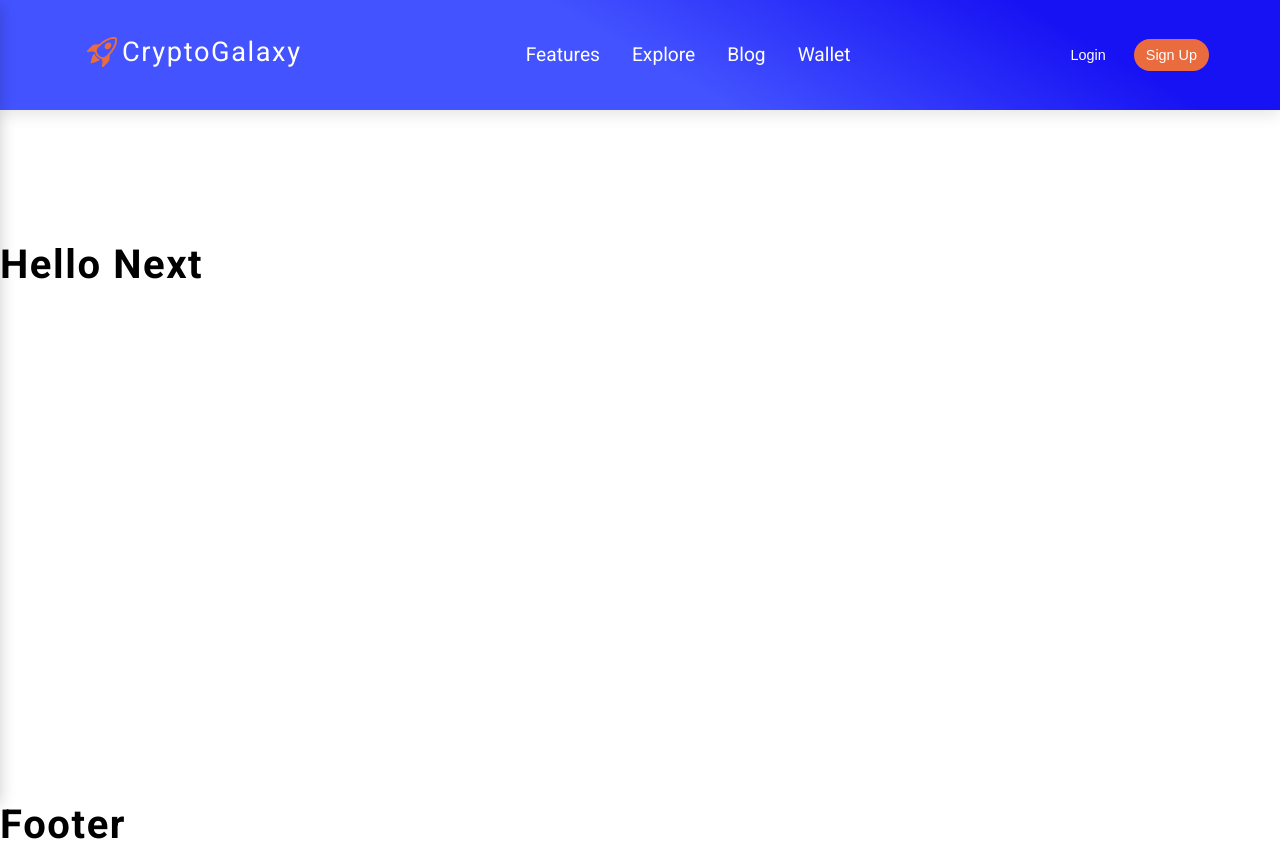
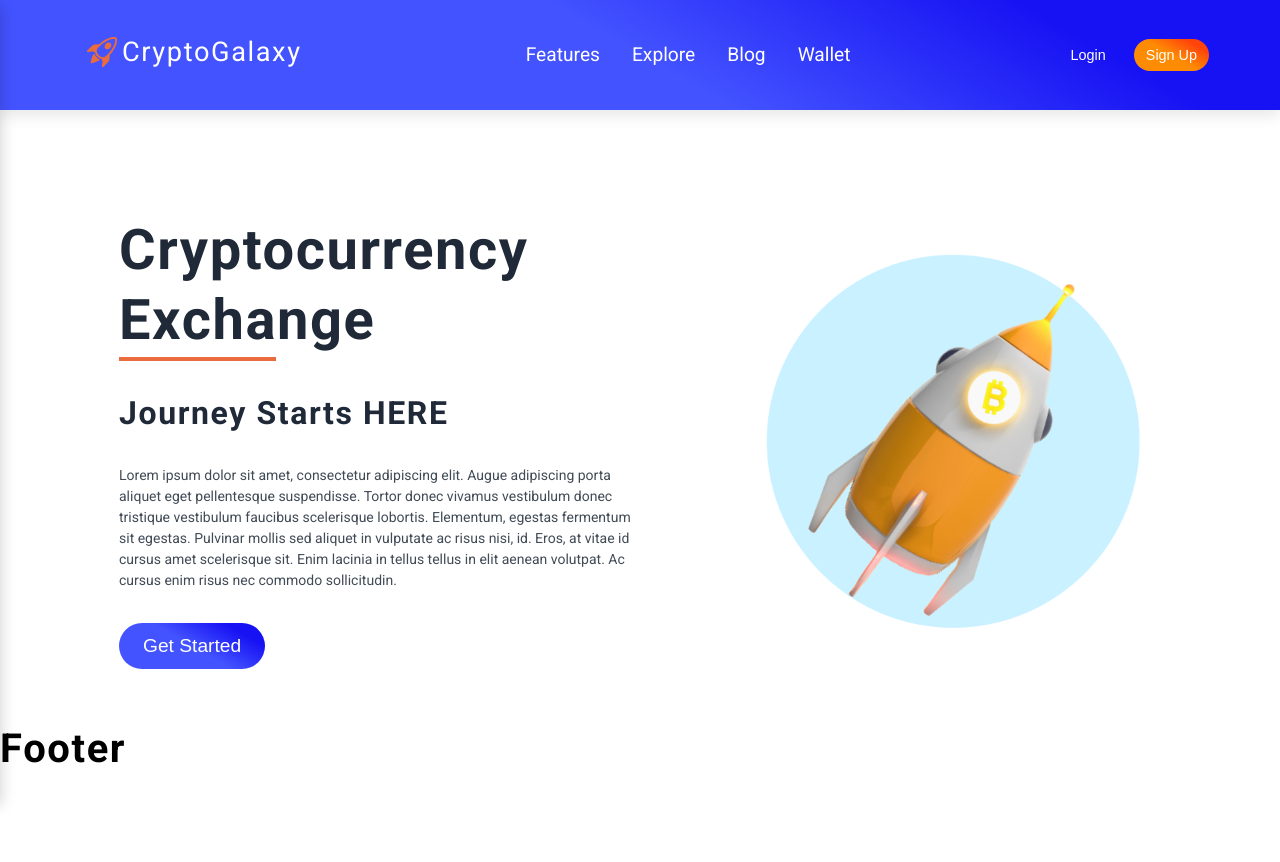
Before and after one commit to I-A11/CryptoGalaxy, a Next.js app: page / in a window 1280 px wide. After the commit the page ends 800 px from the top, so only its background shows below. Built offline with nearby package versions, Linux system fonts and the light colour scheme.

Commit message:
Create HomeHero component.

```diff
--- a/components/Home/HomeHero.js
+++ b/components/Home/HomeHero.js
@@ -1,10 +1,31 @@
+import Image from "next/image";
+import Rocket from "@/assets/rocket.png";
 import styles from "./HomeHero.module.css";
 
 const HomeHero = () => {
   return (
-    <section className={styles.heroContainer}>
-      <h1>Hello Next</h1>
-    </section>
+    <div className='section'>
+      <div className={styles.heroContainer}>
+        <div className={styles.textContainer}>
+          <h1>Cryptocurrency Exchange </h1>
+          <div className='underline'></div>
+          <h3>Journey Starts HERE</h3>
+          <p>
+            Lorem ipsum dolor sit amet, consectetur adipiscing elit. Augue
+            adipiscing porta aliquet eget pellentesque suspendisse. Tortor donec
+            vivamus vestibulum donec tristique vestibulum faucibus scelerisque
+            lobortis. Elementum, egestas fermentum sit egestas. Pulvinar mollis
+            sed aliquet in vulputate ac risus nisi, id. Eros, at vitae id cursus
+            amet scelerisque sit. Enim lacinia in tellus tellus in elit aenean
+            volutpat. Ac cursus enim risus nec commodo sollicitudin.
+          </p>
+          <button className='primaryBtn'>Get Started</button>
+        </div>
+        <div className={styles.imgContainer}>
+          <Image width={550} src={Rocket} alt='Rocket image' />
+        </div>
+      </div>
+    </div>
   );
 };
 
--- a/components/Home/HomeHero.module.css
+++ b/components/Home/HomeHero.module.css
@@ -1,5 +1,72 @@
 .heroContainer {
-  height: 800px;
-  /* background: linear-gradient(210.01deg, #1712f3 18%, #4353ff 50%); */
-  padding-top: 15rem;
+  padding: 10rem 0 0 3rem;
+  display: flex;
+  justify-content: center;
+  align-items: center;
 }
+
+.textContainer {
+  padding: 0 2rem 0 1rem;
+  width: 100%;
+}
+
+.textContainer h1 {
+  color: var(--gray-800);
+  letter-spacing: var(--spacing);
+  font-size: 3.5rem;
+}
+
+.textContainer h3 {
+  color: var(--gray-800);
+  letter-spacing: var(--spacing);
+  font-size: 2rem;
+}
+.textContainer p {
+  margin: 2rem 0;
+}
+
+.imgContainer {
+  width: 80%;
+}
+
+@media (max-width: 980px) {
+  .heroContainer {
+    padding-left: 10rem;
+  }
+}
+
+@media (max-width: 860px) {
+  .imgContainer {
+    display: none;
+  }
+  .heroContainer {
+    padding: 10rem 0 0 3rem;
+    display: flex;
+    justify-content: center;
+    align-items: center;
+  }
+}
+
+@media (max-width: 520px) {
+  .heroContainer {
+    padding: 10rem 0 0 1rem;
+  }
+
+  .textContainer h1 {
+    font-size: 2.5rem;
+  }
+  .textContainer h3 {
+    font-size: 1.5rem;
+  }
+}
+@media (max-width: 360px) {
+  .heroContainer {
+    padding: 10rem 0 0 0.5rem;
+  }
+  .textContainer h1 {
+    font-size: 1.9rem;
+  }
+  .textContainer h3 {
+    font-size: 1.2rem;
+  }
+}
--- a/components/common/Header.module.css
+++ b/components/common/Header.module.css
@@ -67,7 +67,7 @@
 
 .login,
 .signUp {
-  background: var(--orange);
+  background: var(--orange-background);
   border: transparent;
   padding: 0.5rem 0.75rem;
   font-size: 0.9rem;
--- a/components/common/Sidebar.module.css
+++ b/components/common/Sidebar.module.css
@@ -97,7 +97,7 @@
 
 .login,
 .signUp {
-  background: var(--orange);
+  background: var(--orange-background);
   border: transparent;
   padding: 1.2rem 0.75rem;
   font-size: 1.2rem;
--- a/styles/globals.css
+++ b/styles/globals.css
@@ -5,6 +5,7 @@
   --gray-800: #1f2937;
   --blue-primary: #4353ff;
   --background: linear-gradient(210.01deg, #1712f3 18%, #4353ff 50%);
+  --orange-background: linear-gradient(210.01deg, #ff440a 18%, #fe8b04 50%);
   --red: #bb2525;
   --green: #25bb32;
   --black: #222;
@@ -85,3 +86,24 @@ p {
 .headerBottom {
   padding-top: 10rem;
 }
+
+.underline {
+  border-top: solid 4px var(--orange);
+  width: 30%;
+  margin-top: -10px;
+  margin-bottom: 2rem;
+}
+
+.primaryBtn {
+  background: var(--background);
+  padding: 0.75rem 1.5rem;
+  font-size: 1.2rem;
+  color: var(--white);
+  border-radius: 2rem;
+  border: none;
+  cursor: pointer;
+}
+
+.primaryBtn:hover {
+  background: var(--orange-background);
+}
```
Also changed, not shown: assets/rocket.png (added).
